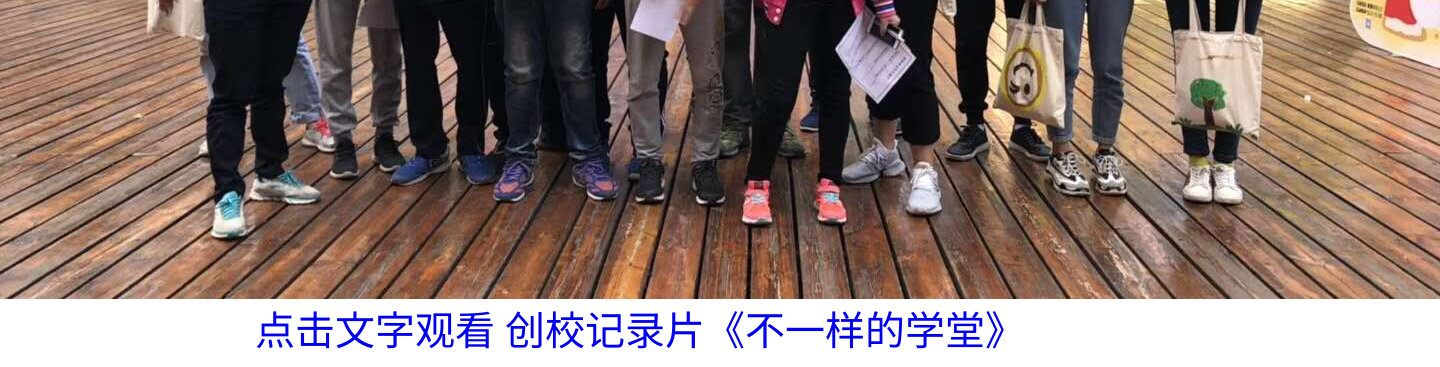
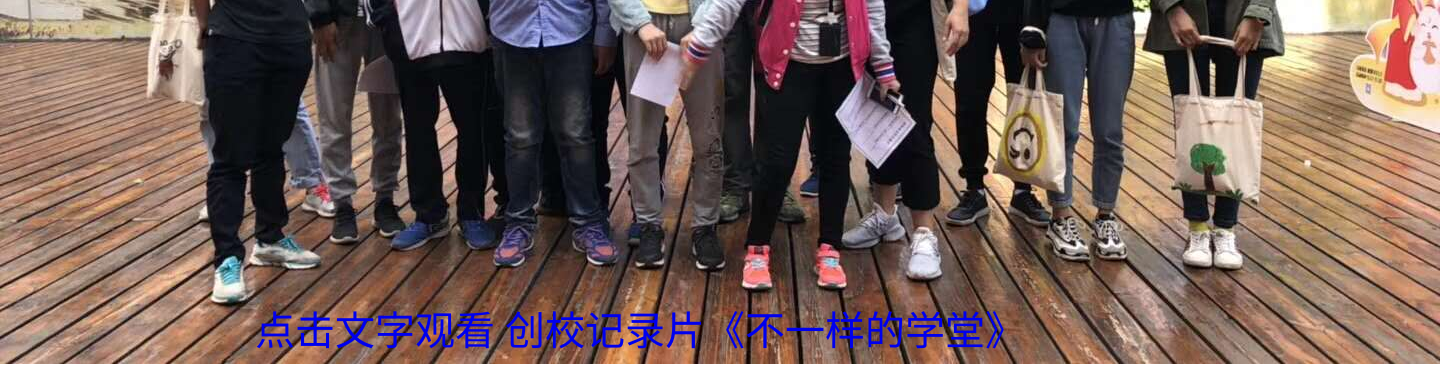
Before and after one commit to YAnLig7/-kidsdoit, a plain HTML site: page index.html in a window 1280 px wide. Shown: the part 433-800 px from the top of the page, 1440 px wide, since content can reach past the window. Drawn offline with Linux system fonts and the light colour scheme.

Commit message:
Update index.html

```diff
--- a/index.html
+++ b/index.html
@@ -49,10 +49,10 @@
       </head>
 
       <body>
-          <div class="wenzi">
             <img src="weixin.jpg">
+              <span class="wenzi">
             <a href="https://v.qq.com/x/page/u0689idxp24.html">点击文字观看 创校记录片《不一样的学堂》</a>
-          </div>
+              </span>
     </body>
 </html>
 
```
